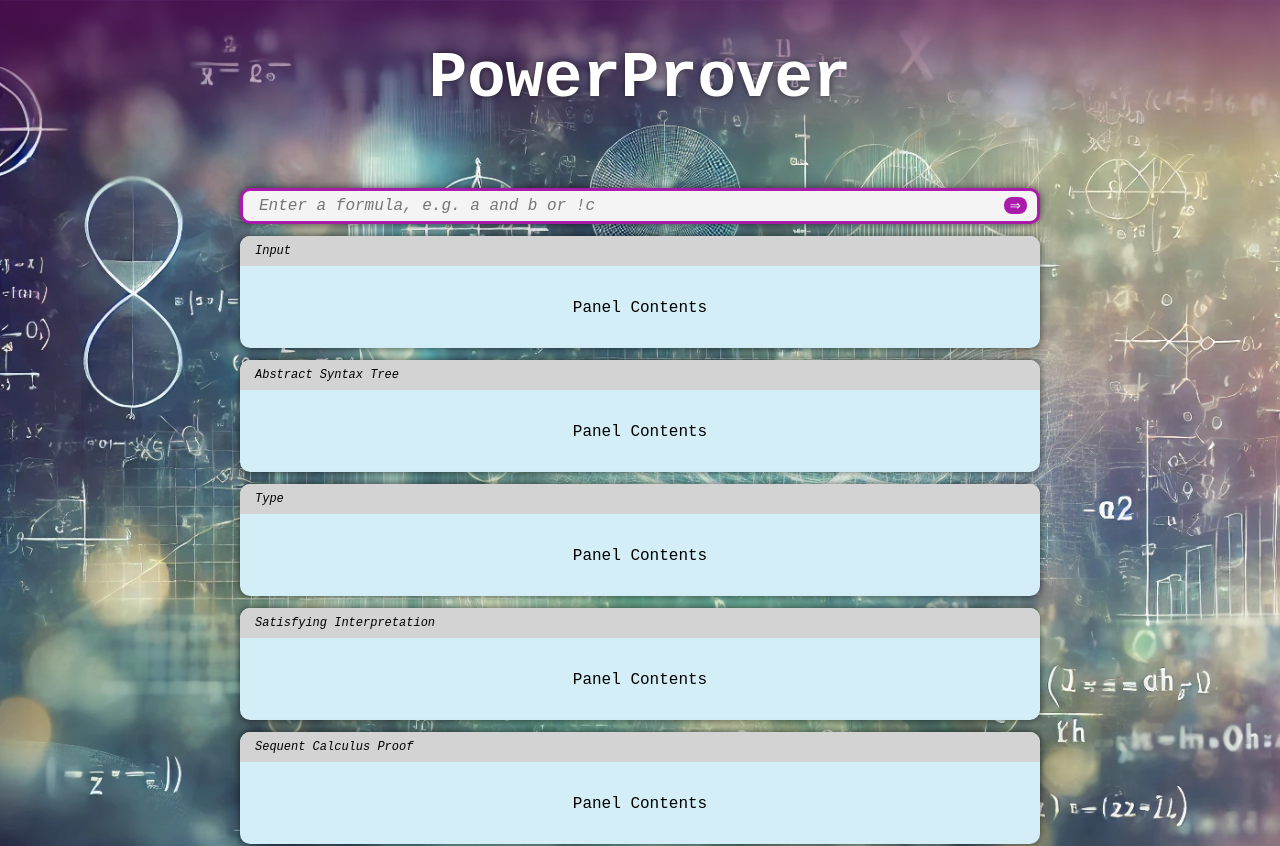
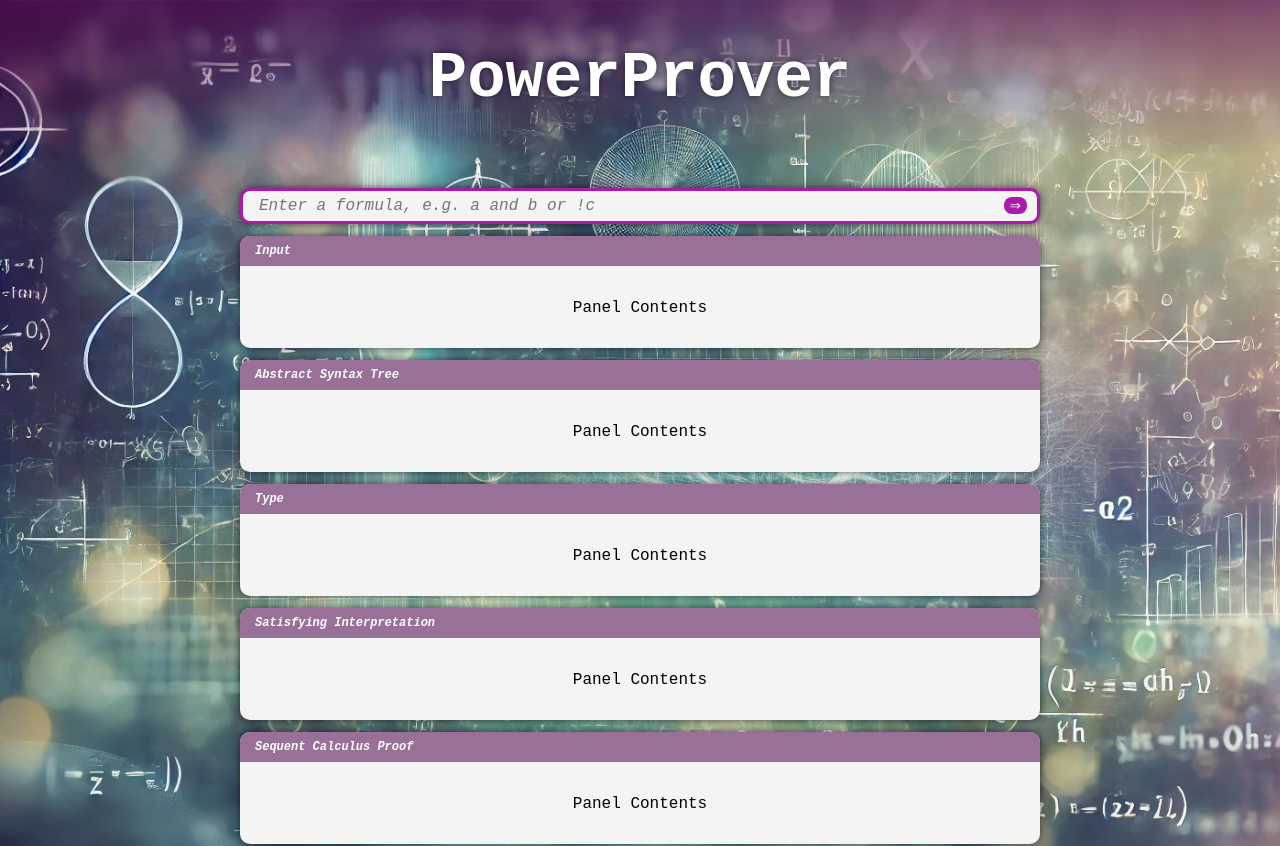
Before and after one commit to kaivennemann/PowerProverReact, a React (Create React App) app: page / in a window 1280 px wide. Shown: the top 846 px of the page. Built offline with nearby package versions, Linux system fonts and the light colour scheme.

Commit message:
adjusted panel color scheme

```diff
--- a/src/styles/InfoPanel.css
+++ b/src/styles/InfoPanel.css
@@ -1,5 +1,5 @@
 .info-panel {
-  background-color: rgb(212, 238, 247);
+  background-color: rgb(244, 244, 244);
   border-radius: 10px;
   padding: 0px;
   box-sizing: border-box;
@@ -8,13 +8,15 @@
 }
 
 .info-panel-header {
-  background-color: lightgray;
+  background-color: rgb(152, 112, 152);
   border-top-left-radius: 10px;
   border-top-right-radius: 10px;
   padding: 0px 15px; /* vertical and horizontal padding */
   box-sizing: border-box;
   font-size: 12px;
   font-style: italic;
+  font-weight: bold;
+  color: white;
   text-align: left;
   line-height: 30px;
 }
```
